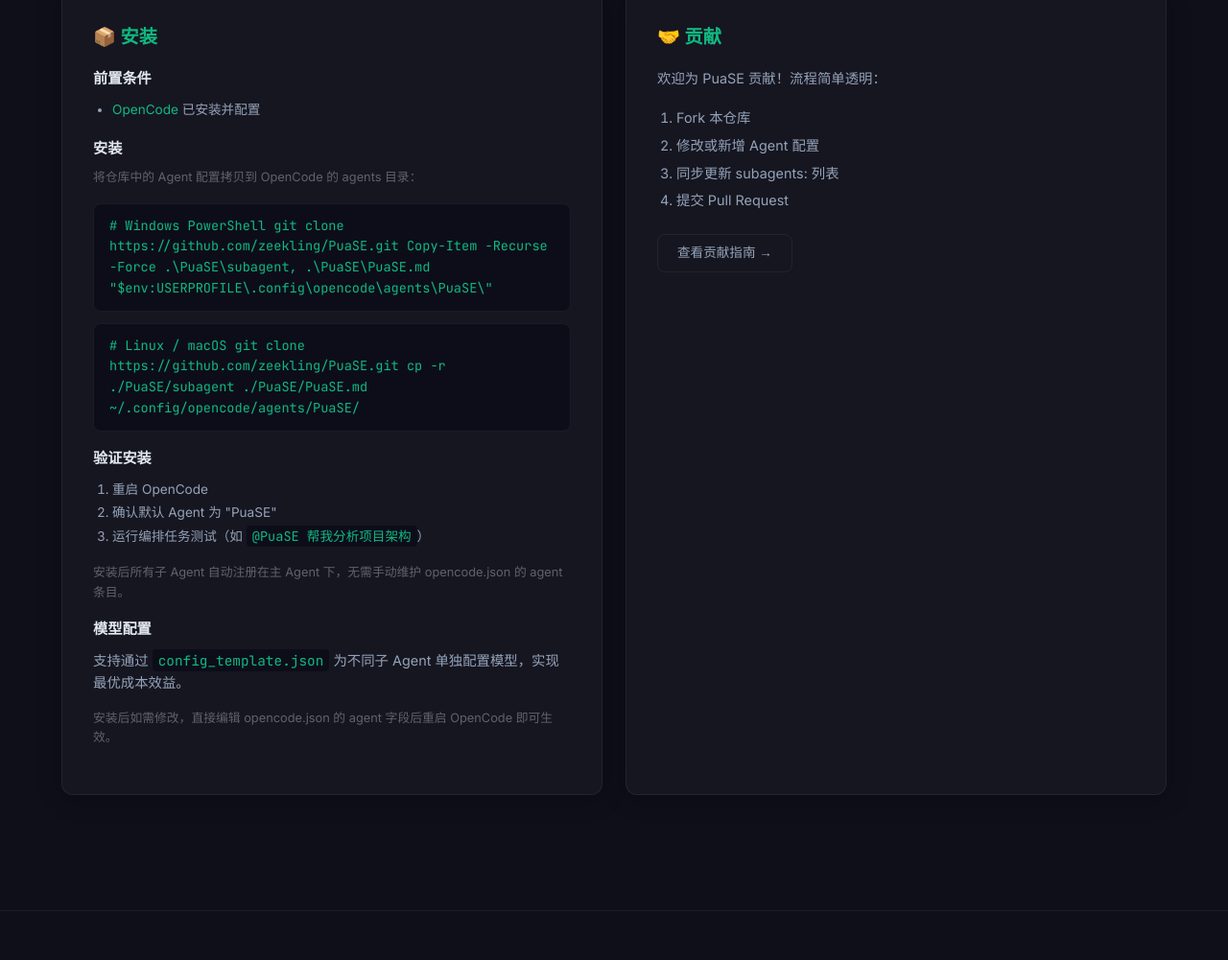
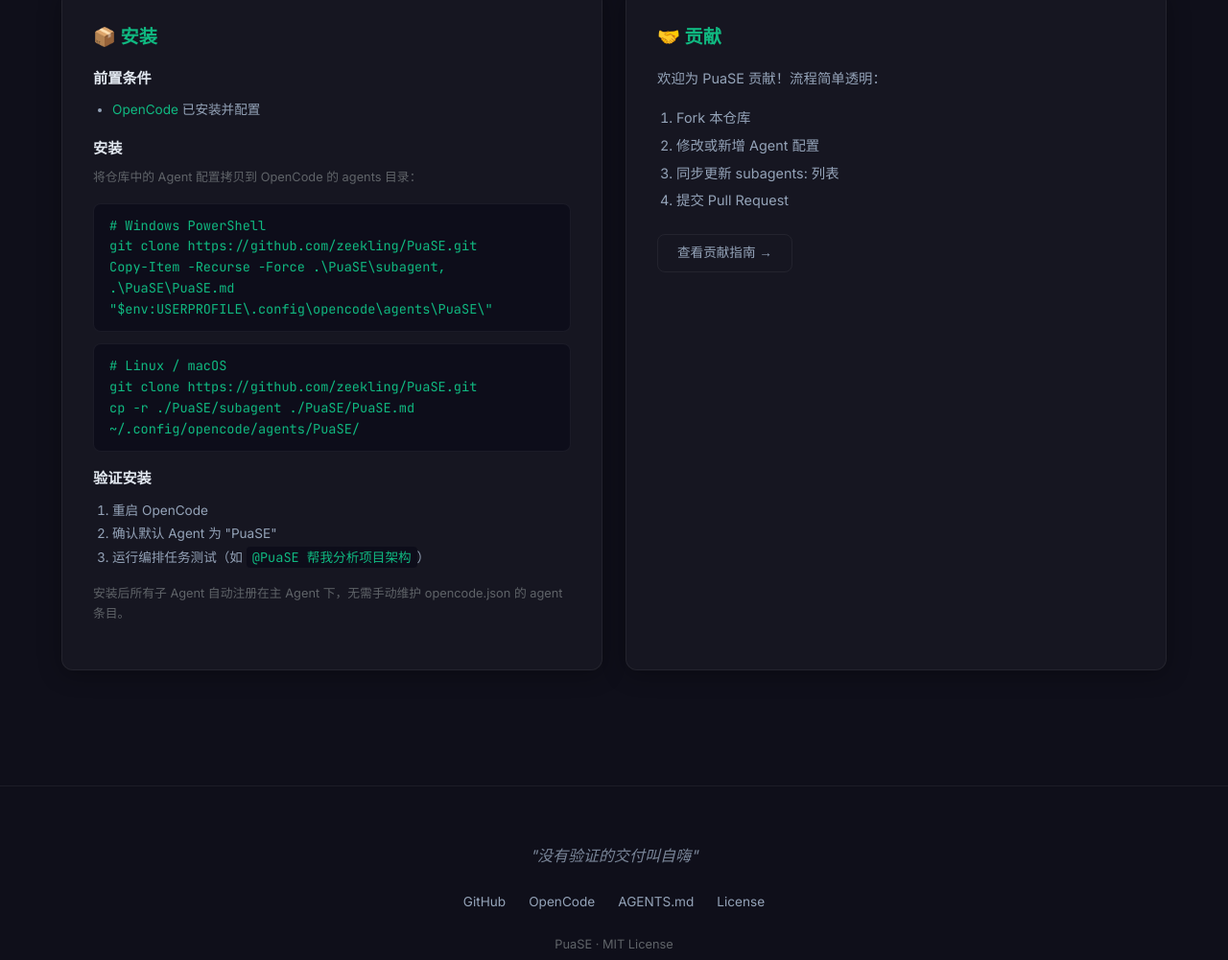
Before and after one commit to zeekling/PuaSE, a website built with Vite: page website/index.html in a window 1280 px wide. Shown: the part 6384-7385 px from the top of the page at 96% size. Built offline with nearby package versions, Linux system fonts and the light colour scheme; no server answers; files whose address does not match are found by name.

Commit message:
fix: 修复 website 安装命令代码块换行 & 删除模型配置章节

```diff
--- a/website/index.html
+++ b/website/index.html
@@ -380,9 +380,6 @@
   </ol>
   <p class="text-dim">安装后所有子 Agent 自动注册在主 Agent 下，无需手动维护 opencode.json 的 agent 条目。</p>
 
-  <h4>模型配置</h4>
-  <p>支持通过 <code>config_template.json</code> 为不同子 Agent 单独配置模型，实现最优成本效益。</p>
-  <p class="text-dim">安装后如需修改，直接编辑 opencode.json 的 agent 字段后重启 OpenCode 即可生效。</p>
 </div>
         <div class="started-card glass-card reveal-right">
           <h3 data-i18n="started.contrib.title"><span aria-hidden="true">🤝</span> 贡献</h3>
--- a/website/src/style.css
+++ b/website/src/style.css
@@ -590,6 +590,7 @@
   color: var(--emerald);
   margin-bottom: 12px;
   overflow-x: auto;
+  white-space: pre-wrap;
 }
 .text-dim { font-size: 0.8rem !important; color: var(--text-dim) !important; }
 .btn-sm { padding: 8px 20px; font-size: 0.85rem; }
```
